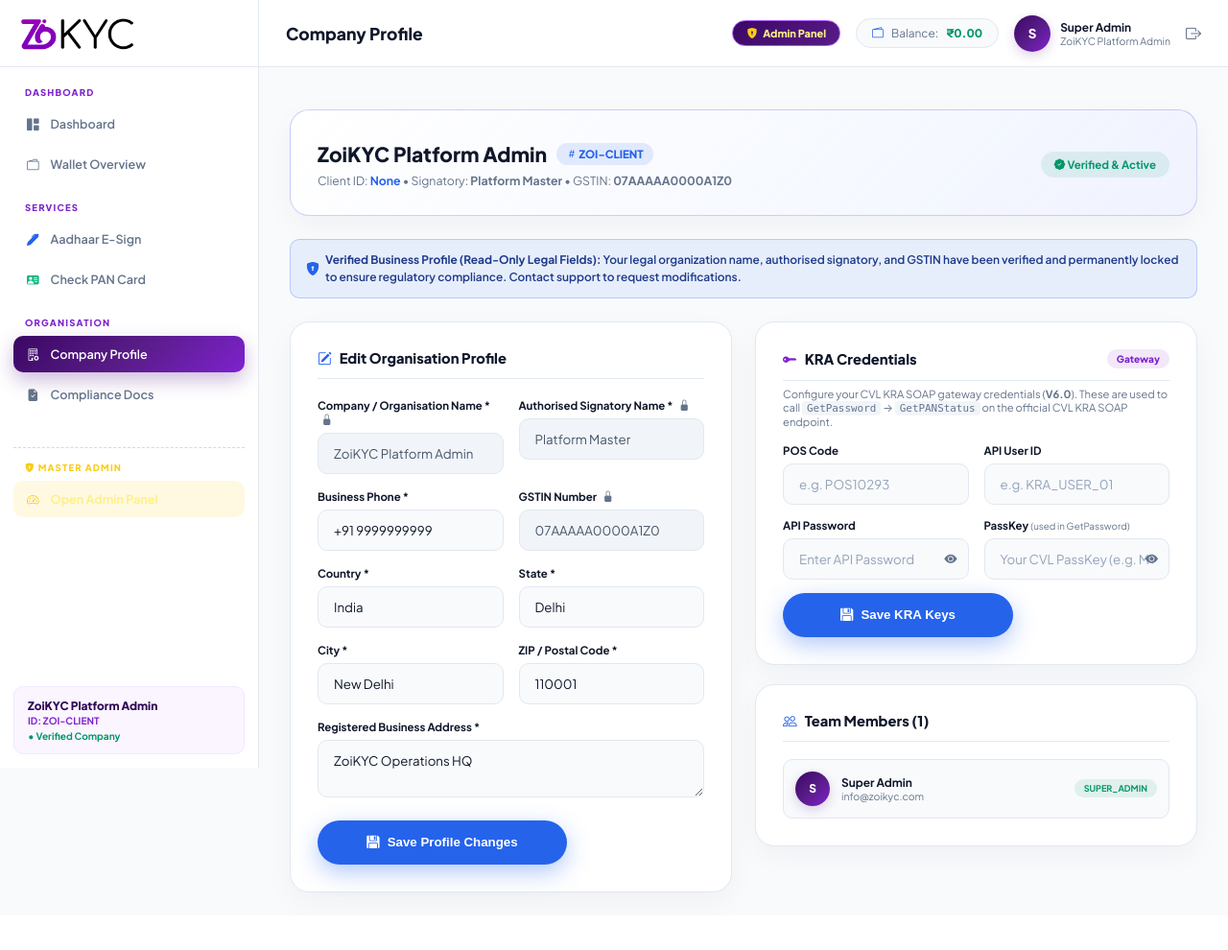
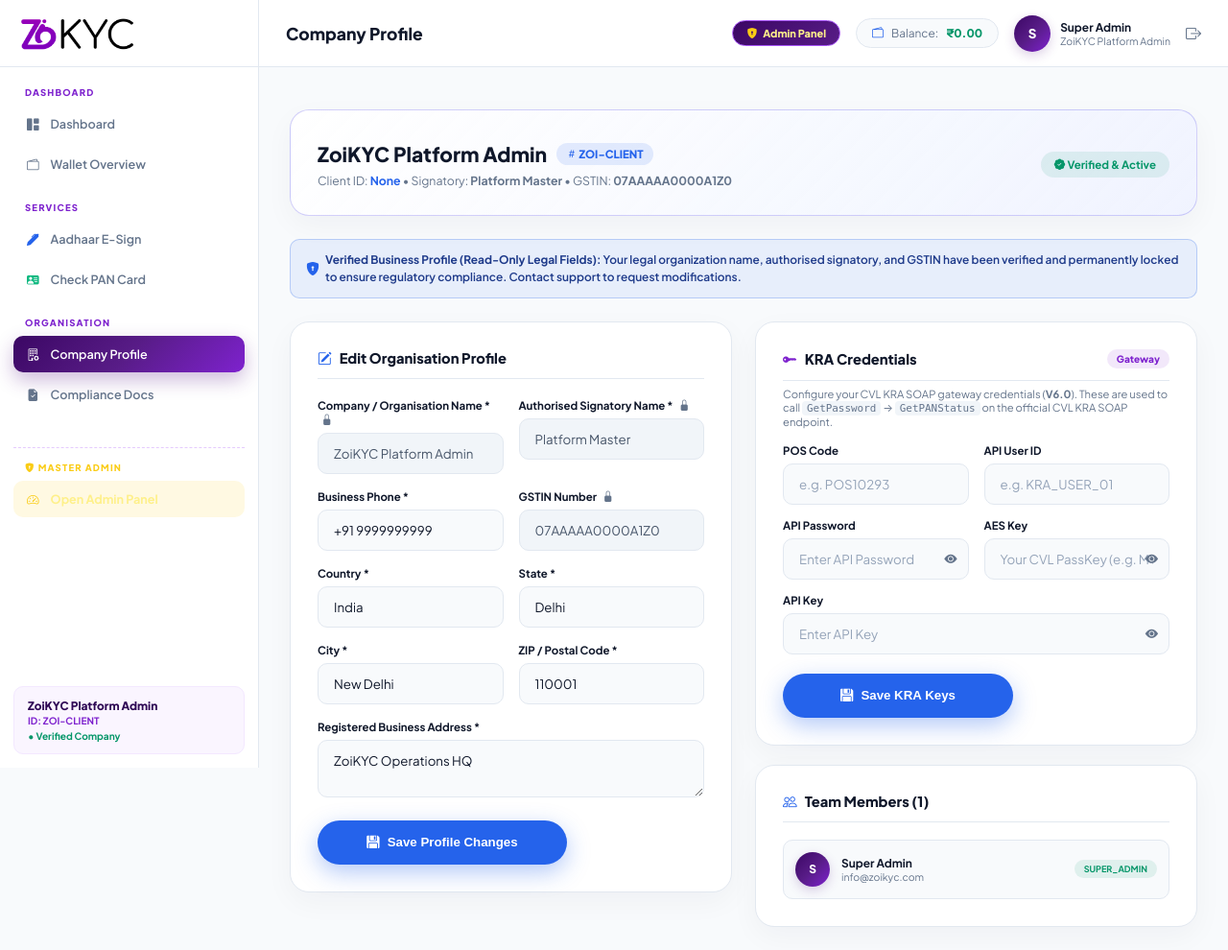
Before and after one commit to vijayvaishnav1011/zoikyc, a Flask app: page /company/profile in a window 1280 px wide. Shown: the whole page at 96% size. Before the commit the page ends 936 px from the top, so only its background shows below. Run offline with Flask 3, Linux system fonts and the light colour scheme; a user stored in the database is signed in; data comes from the database, SQL or seed files in the repository; some libraries are stand-ins or nearby versions.

Commit message:
UI: Restore AES Key and API Key fields in company profile KRA form

```diff
--- a/app/templates/client/company_profile.html
+++ b/app/templates/client/company_profile.html
@@ -217,10 +217,7 @@
           </div>
 
           <div class="ref-form-group">
-            <label class="ref-form-label" for="aes_key">
-              PassKey
-              <span style="font-size:0.7rem;color:#64748b;font-weight:400;"> (used in GetPassword)</span>
-            </label>
+            <label class="ref-form-label" for="aes_key">AES Key</label>
             <div style="position: relative;">
               {{ form.aes_key(class="ref-form-control", type="password", id="aesKeyInput", placeholder="Your CVL PassKey (e.g. MYKEY123)") }}
               <button type="button" onclick="togglePassVisibility('aesKeyInput', 'aesEyeIcon')"
@@ -232,9 +229,17 @@
           </div>
         </div>
 
-        <!-- API Key hidden — retained in DB for legacy, not needed for SOAP V6.0 -->
-        <div style="display:none;">
-          {{ form.api_key(id="apiKeyInput") }}
+        <!-- API Key / Token -->
+        <div class="ref-form-group" style="margin-bottom: 20px;">
+          <label class="ref-form-label" for="api_key">API Key</label>
+          <div style="position: relative;">
+            {{ form.api_key(class="ref-form-control", type="password", id="apiKeyInput", placeholder="Enter API Key") }}
+            <button type="button" onclick="togglePassVisibility('apiKeyInput', 'apiKeyEyeIcon')"
+              style="position: absolute; right: 12px; top: 50%; transform: translateY(-50%); background: none; border: none; color: #64748b; cursor: pointer; padding: 0;">
+              <i class="bi bi-eye-fill" id="apiKeyEyeIcon"></i>
+            </button>
+          </div>
+          {% if form.api_key.errors %}<span style="color: var(--accent-rose); font-size: 0.78rem;">{{ form.api_key.errors[0] }}</span>{% endif %}
         </div>
 
         <button type="submit" class="btn-tiancai-pill" style="max-width: 240px;">
```
